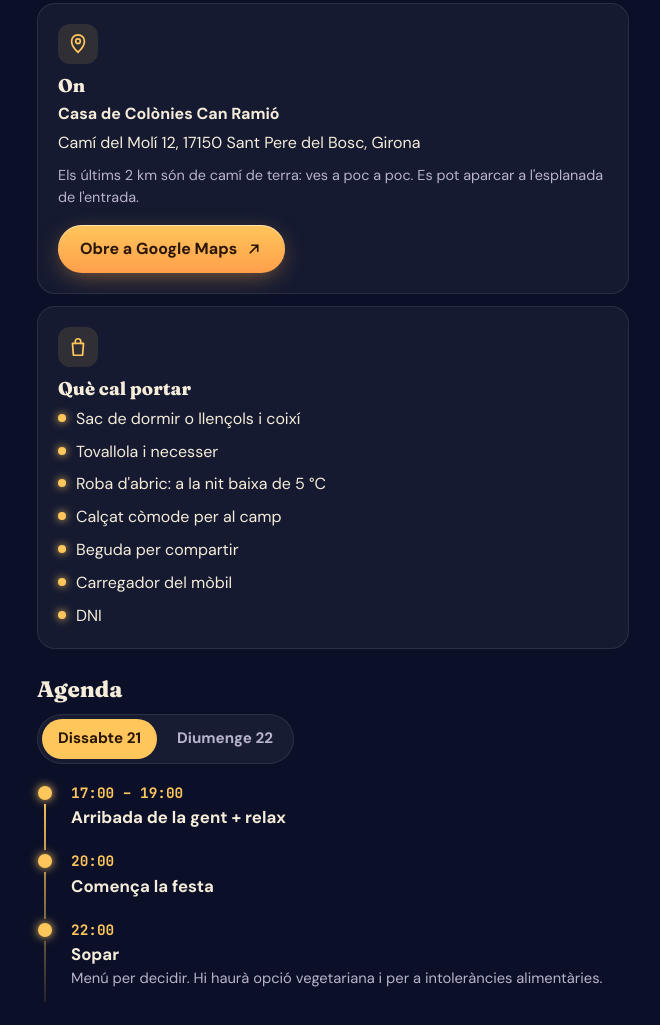
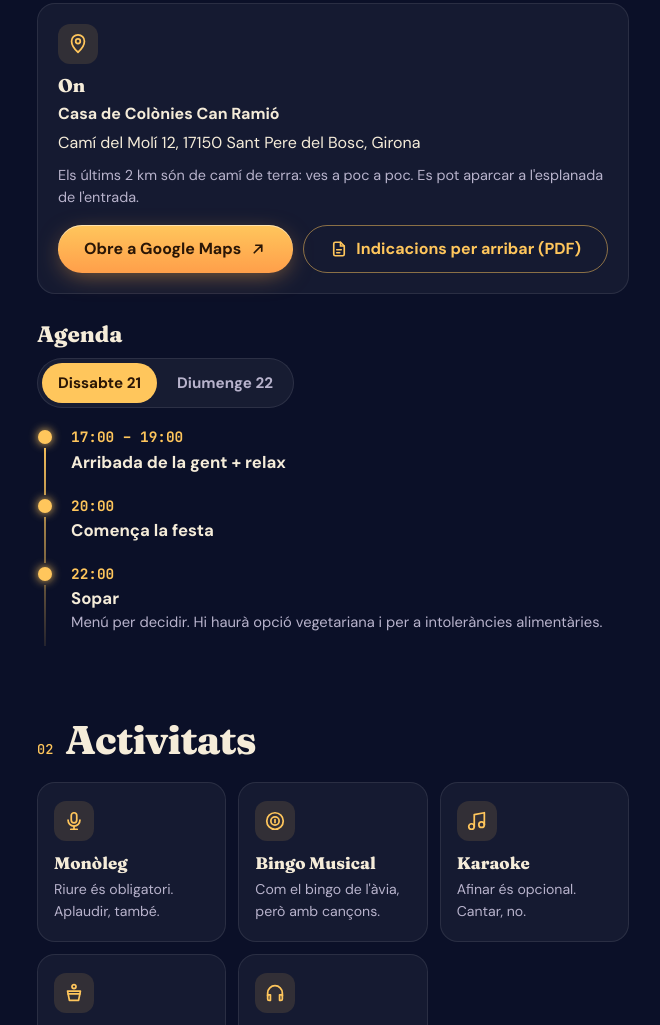
Before and after one commit to festa21-22/festa21-22.github.io, a plain HTML site: page index.html in a window 1280 px wide. Shown: the part 1274-2299 px from the top of the page, without its empty margins (307-967 px from the left). Drawn offline with Linux system fonts and the light colour scheme.

Commit message:
Ubicación: botón al PDF de cómo llegar; ocultar "Què cal portar"
- Nuevo botón "Indicacions per arribar (PDF)" junto al de Google Maps,
  abre assets/com-arribar.pdf en una pestaña nueva (ruta en FIESTA.lugar.pdf;
  "" lo oculta)
- Botones de la tarjeta de ubicación agrupados: apilados en móvil, en fila
  en pantallas anchas
- "Què cal portar" oculto con FIESTA.mostrarLlevar = false; la lista se
  conserva en data.js para recuperarla
- serve.ps1: tipo application/pdf para que el PDF se abra y no se descargue

Co-Authored-By: Claude Opus 5.5 <noreply@anthropic.com>

```diff
--- a/css/styles.css
+++ b/css/styles.css
@@ -276,6 +276,10 @@ svg { display: block; }
 .tarjeta__icono svg { width: 22px; height: 22px; fill: none; stroke: var(--luz); stroke-width: 1.9; stroke-linecap: round; stroke-linejoin: round; }
 .tarjeta__nota { margin-top: 8px !important; font-size: .9rem; color: var(--texto-2); }
 .tarjeta .btn { margin-top: 16px; width: 100%; }
+/* grupo de botones en una tarjeta (Maps + PDF): apilados en móvil */
+.tarjeta__botones { display: flex; flex-wrap: wrap; gap: 10px; margin-top: 16px; }
+/* line-height 1.25: si en un móvil muy estrecho el texto parte en 2 líneas, que no se monten */
+.tarjeta__botones .btn { margin-top: 0; line-height: 1.25; text-align: center; }
 .lugar__nombre { font-weight: 700; }
 .tarjeta--pronto { text-align: center; color: var(--texto-2); border-style: dashed; }
 
@@ -727,6 +731,7 @@ svg { display: block; }
   .tarjetas { grid-template-columns: 1fr 1fr; }
   .tarjeta--ancha { grid-column: 1 / -1; }
   .tarjeta .btn { width: auto; }
+  .tarjeta__botones .btn { flex: 1 1 auto; }
   .actividades { grid-template-columns: repeat(3, 1fr); }
   .actividad:last-child:nth-child(odd) { grid-column: auto; }
 }
--- a/data.js
+++ b/data.js
@@ -49,11 +49,17 @@ window.FIESTA = {
     // Enlace de Google Maps. Si lo dejas vacío "", se genera solo a partir
     // de la dirección. Para uno exacto: Google Maps > Compartir > Copiar enlace.
     mapsUrl: "",
-    indicaciones: "Els últims 2 km són de camí de terra: ves a poc a poc. Es pot aparcar a l'esplanada de l'entrada."
+    indicaciones: "Els últims 2 km són de camí de terra: ves a poc a poc. Es pot aparcar a l'esplanada de l'entrada.",
+    // PDF con las indicaciones para llegar (se abre en una pestaña nueva).
+    // "" = no se muestra el botón.
+    pdf: "assets/com-arribar.pdf"
   },
 
 
-  /* ---------- QUÉ HAY QUE LLEVAR ---------- */
+  /* ---------- QUÉ HAY QUE LLEVAR ----------
+     De momento OCULTO. Para volver a mostrarlo: mostrarLlevar: true
+     (la lista se conserva tal cual; ⚠️ es de EJEMPLO, revísala antes).      */
+  mostrarLlevar: false,
   llevar: [
     "Sac de dormir o llençols i coixí",
     "Tovallola i necesser",
--- a/index.html
+++ b/index.html
@@ -198,13 +198,22 @@
         <p class="lugar__nombre" id="lugarNombre"></p>
         <p id="lugarDireccion"></p>
         <p class="tarjeta__nota" id="lugarIndicaciones"></p>
-        <a class="btn btn--luz" id="lugarMaps" href="#" target="_blank" rel="noopener">
-          Obre a Google Maps
-          <svg viewBox="0 0 24 24" aria-hidden="true"><path d="M7 17 17 7M9 7h8v8"/></svg>
-        </a>
+        <!-- Los dos botones van juntos: apilados en móvil, en fila en pantallas anchas -->
+        <div class="tarjeta__botones">
+          <a class="btn btn--luz" id="lugarMaps" href="#" target="_blank" rel="noopener">
+            Obre a Google Maps
+            <svg viewBox="0 0 24 24" aria-hidden="true"><path d="M7 17 17 7M9 7h8v8"/></svg>
+          </a>
+          <!-- href desde FIESTA.lugar.pdf; si está vacío, info.js oculta el botón -->
+          <a class="btn btn--secundario" id="lugarPdf" href="#" target="_blank" rel="noopener" hidden>
+            <svg viewBox="0 0 24 24" aria-hidden="true"><path d="M14 3H7a2 2 0 0 0-2 2v14a2 2 0 0 0 2 2h10a2 2 0 0 0 2-2V8z"/><path d="M14 3v5h5M9 13h6M9 17h4"/></svg>
+            Indicacions per arribar (PDF)
+          </a>
+        </div>
       </article>
 
-      <article class="tarjeta tarjeta--ancha revelar">
+      <!-- "Què cal portar": oculto mientras FIESTA.mostrarLlevar sea false -->
+      <article class="tarjeta tarjeta--ancha revelar" id="tarjetaLlevar">
         <div class="tarjeta__icono" aria-hidden="true">
           <svg viewBox="0 0 24 24"><path d="M6 8h12l-1 13H7L6 8z"/><path d="M9 8V6a3 3 0 0 1 6 0v2"/></svg>
         </div>
--- a/js/info.js
+++ b/js/info.js
@@ -77,8 +77,19 @@
     $('lugarMaps').href = l.mapsUrl ||
       'https://www.google.com/maps/search/?api=1&query=' + encodeURIComponent(l.nombre + ', ' + l.direccion);
 
-    var ul = $('listaLlevar');
-    F.llevar.forEach(function (cosa) { ul.appendChild(el('li', null, cosa)); });
+    // Botón del PDF: solo si hay archivo configurado en data.js
+    if (l.pdf) {
+      $('lugarPdf').href = l.pdf;
+      $('lugarPdf').hidden = false;
+    }
+
+    // "Què cal portar": desactivable desde data.js sin borrar la lista
+    if (F.mostrarLlevar && F.llevar && F.llevar.length) {
+      var ul = $('listaLlevar');
+      F.llevar.forEach(function (cosa) { ul.appendChild(el('li', null, cosa)); });
+    } else {
+      $('tarjetaLlevar').hidden = true;
+    }
   }
 
   /* ---------- Agenda con pestañas por día ---------- */
```
Also changed, not shown: 2 other files.
